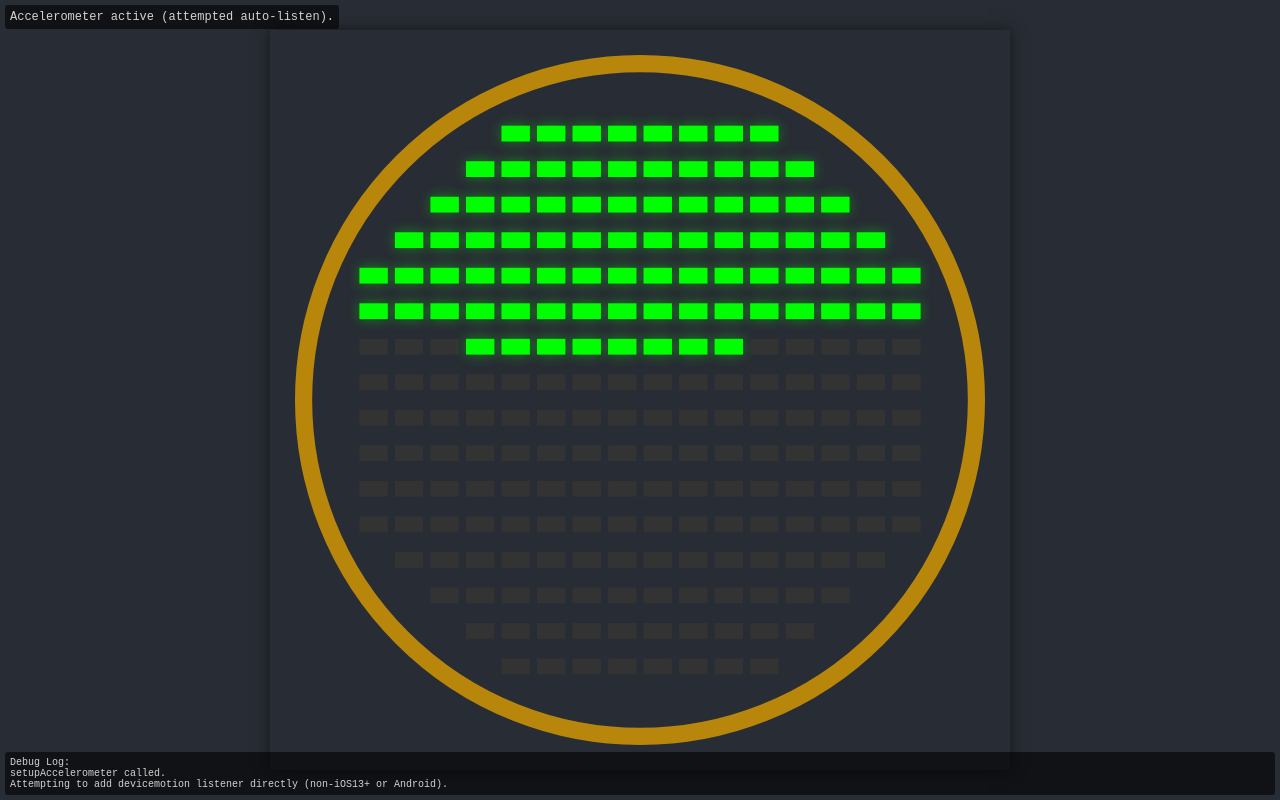
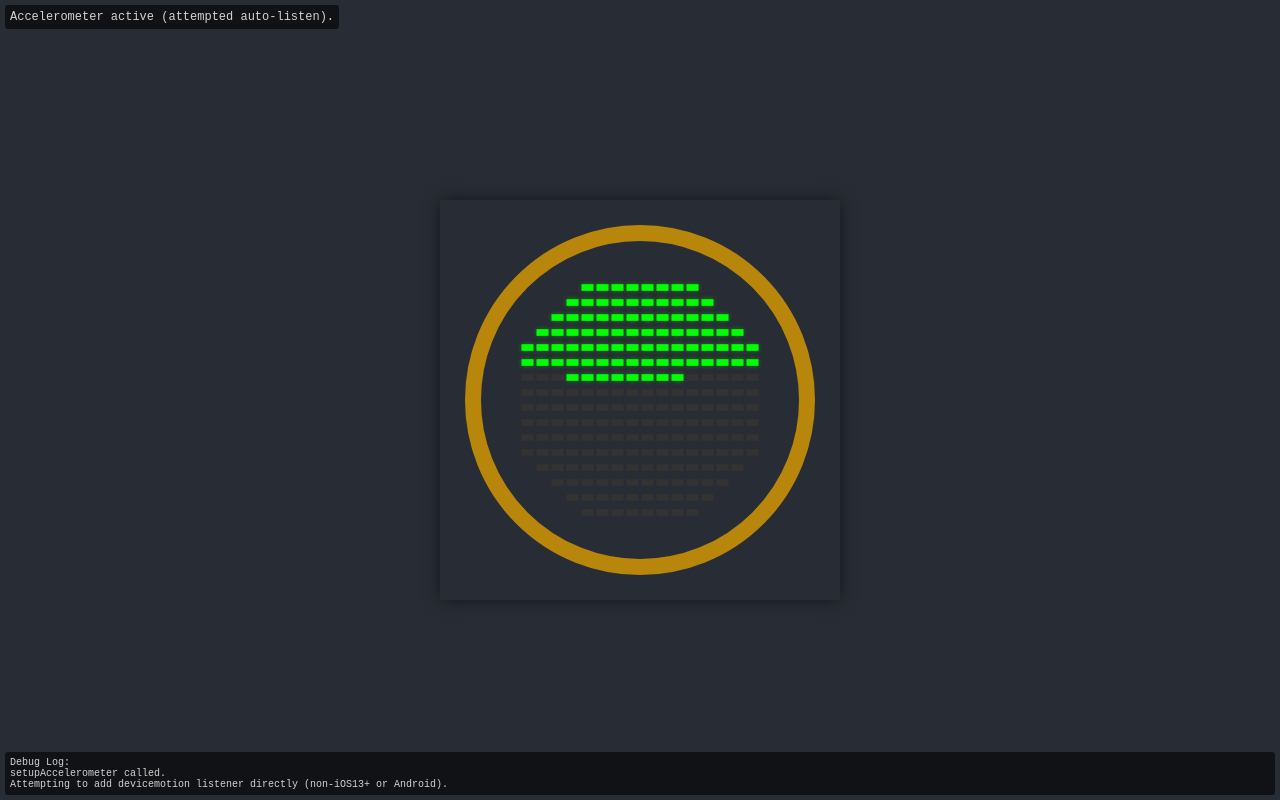
Before and after one commit to TheGreatGanksby/Acelerometer-Fluid-SIM-V2, a plain HTML site: page index.html in a window 1280 px wide. Drawn offline with Linux system fonts and the light colour scheme.

Commit message:
Update index.html

```diff
--- a/index.html
+++ b/index.html
@@ -37,8 +37,8 @@
     const CORNER_CUT_GEOMETRIC = 5;
     const CORNER_CUT_FOR_LEDS = 4;
 
-    const CANVAS_SIZE = Math.min(window.innerWidth - 20, window.innerHeight - 60, 1000);
-    const MARGIN = CANVAS_SIZE * 0.116;
+    const CANVAS_SIZE = Math.min(window.innerWidth - 20, window.innerHeight - 60, 400);
+    const MARGIN = CANVAS_SIZE * 0.20;
     const GRID_AREA_SIZE = CANVAS_SIZE - 2 * MARGIN;
     const CELL_SIZE_X = GRID_AREA_SIZE / GRID_DIM_X;
     const CELL_SIZE_Y = GRID_AREA_SIZE / GRID_DIM_Y;
```
